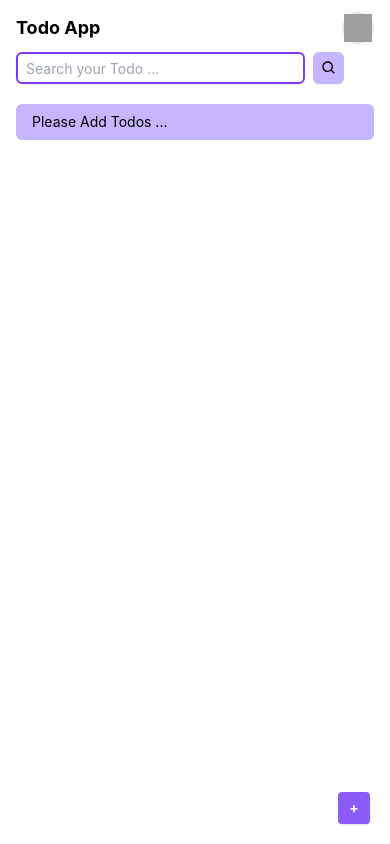
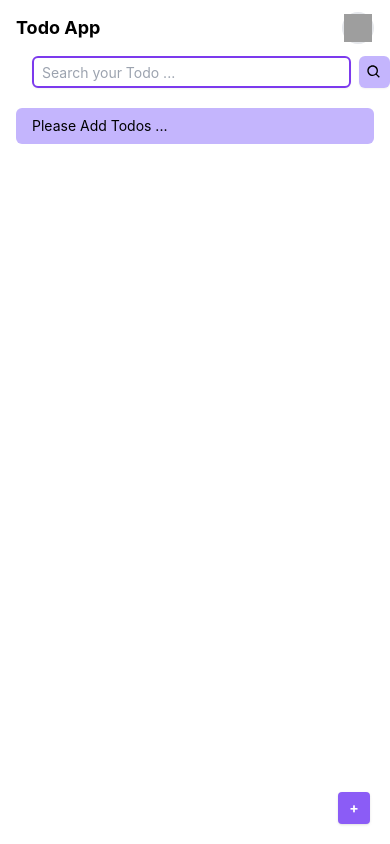
Before and after one commit to MHPourhasani/todo-app-react, a React (Create React App) app: page / in a window 390 px wide. Built offline with nearby package versions, Linux system fonts and the light colour scheme; grey boxes are pictures that could not be loaded; the HTML template or start-up script is replaced by a standard one.

Commit message:
responsive for all device

```diff
--- a/src/components/Header/SearchAndFilter.jsx
+++ b/src/components/Header/SearchAndFilter.jsx
@@ -2,16 +2,16 @@ import { BiSearch } from 'react-icons/bi';
 
 const SearchAndFilter = () => {
 	return (
-		<div className='flex w-11/12 items-center justify-between pt-2'>
+		<div className='flex w-full items-center justify-between mx-4 mt-3 md:w-8/12 '>
 			<input
 				type='text'
 				placeholder='Search your Todo ...'
-				className='mr-2 h-8 w-11/12 rounded-md border-2 border-violet-600 pl-2 text-sm shadow-sm outline-none focus:bg-violet-100'
+				className='mr-2 h-8 w-11/12 rounded-md border-2 border-violet-600 pl-2 text-sm shadow-sm outline-none focus:bg-violet-100 sm:h-10'
 			/>
 
 			<button
 				type='submit'
-				className='flex h-8 w-8 items-center justify-center rounded-md bg-violet-300 shadow-sm'>
+				className='flex h-8 w-8 items-center justify-center rounded-md bg-violet-300 shadow-sm sm:h-10 sm:w-10'>
 				<BiSearch />
 			</button>
 		</div>
```
